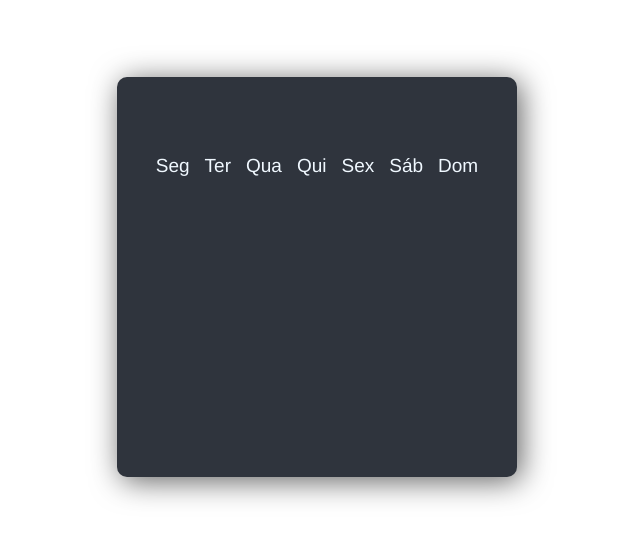
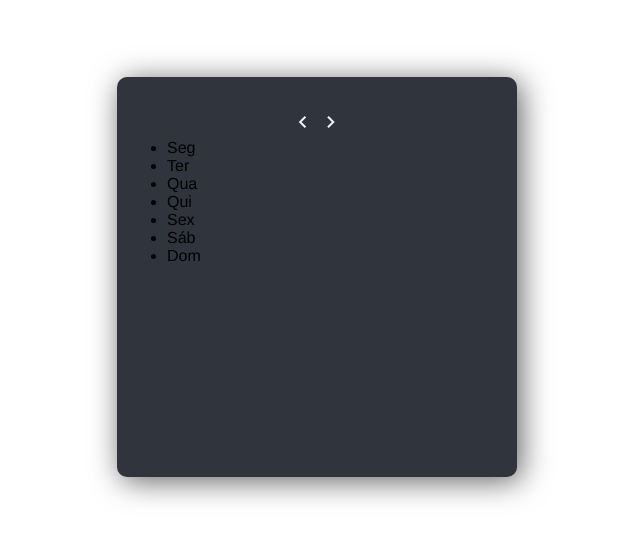
Before and after one commit to ViniMesquitaa/calendario-ifce, a plain HTML site: page index.html in a window 1280 px wide. Shown: the part 123-664 px from the top of the page, without its empty margins (323-963 px from the left). Drawn offline with nearby package versions, Linux system fonts and the light colour scheme.

Commit message:
alterando classname e id... Linkando JS... Adicionando icones de navegação

```diff
--- a/index.html
+++ b/index.html
@@ -4,14 +4,28 @@
     <meta charset="UTF-8" />
     <meta name="viewport" content="width=device-width, initial-scale=1.0" />
     <link rel="stylesheet" href="./style/styles.css" />
+    <link
+      rel="stylesheet"
+      href="https://fonts.googleapis.com/css2?family=Material+Symbols+Outlined&display=swap"
+    />
     <title>Calendário Dinâmico</title>
   </head>
   <body>
     <div class="wrapper">
       <div id="calendar">
-        <div class="header"></div>
+        <div class="header">
+          <h1 class="current-date"></h1>
+          <div class="icons">
+            <span id="prev" class="material-symbols-outlined"
+              >chevron_left</span
+            >
+            <span id="next" class="material-symbols-outlined"
+              >chevron_right</span
+            >
+          </div>
+        </div>
 
-        <ul class="days">
+        <ul class="weeks">
           <li>Seg</li>
           <li>Ter</li>
           <li>Qua</li>
@@ -21,8 +35,10 @@
           <li>Dom</li>
         </ul>
 
-        <div id="dates"></div>
+        <ul id="dates" class="dates"></ul>
       </div>
     </div>
+
+    <script src="script/script.js"></script>
   </body>
 </html>
```
